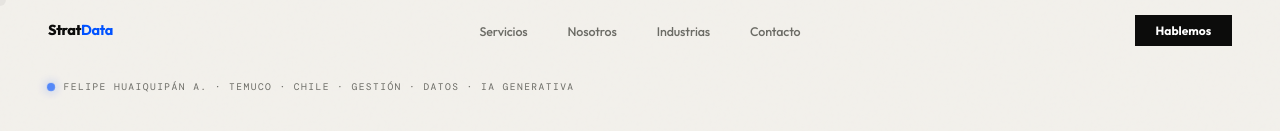
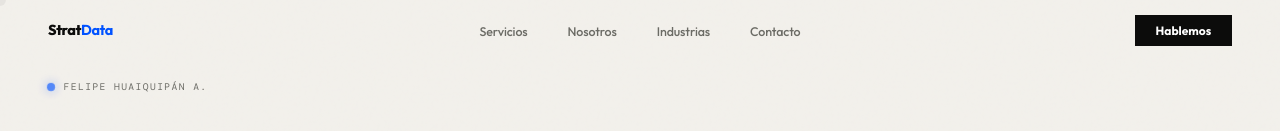
Before and after one commit to Tamborilero/stratdata, a plain HTML site: page index.html in a window 1280 px wide. Shown: the top 131 px of the page. Drawn offline with nearby package versions, Linux system fonts and the light colour scheme; a web font is replaced by a local one.

Commit message:
Reemplazar hero tag por solo nombre Felipe Huaiquipán A.

```diff
--- a/index.html
+++ b/index.html
@@ -739,7 +739,7 @@ footer{
     <div class="hero-title-group">
       <div class="hero-tag">
         <span class="dot"></span>
-        Felipe Huaiquipán A. · Temuco · Chile · Gestión · Datos · IA Generativa
+        Felipe Huaiquipán A.
       </div>
       <h1 class="hero-title">
       <span class="title-line">
```
